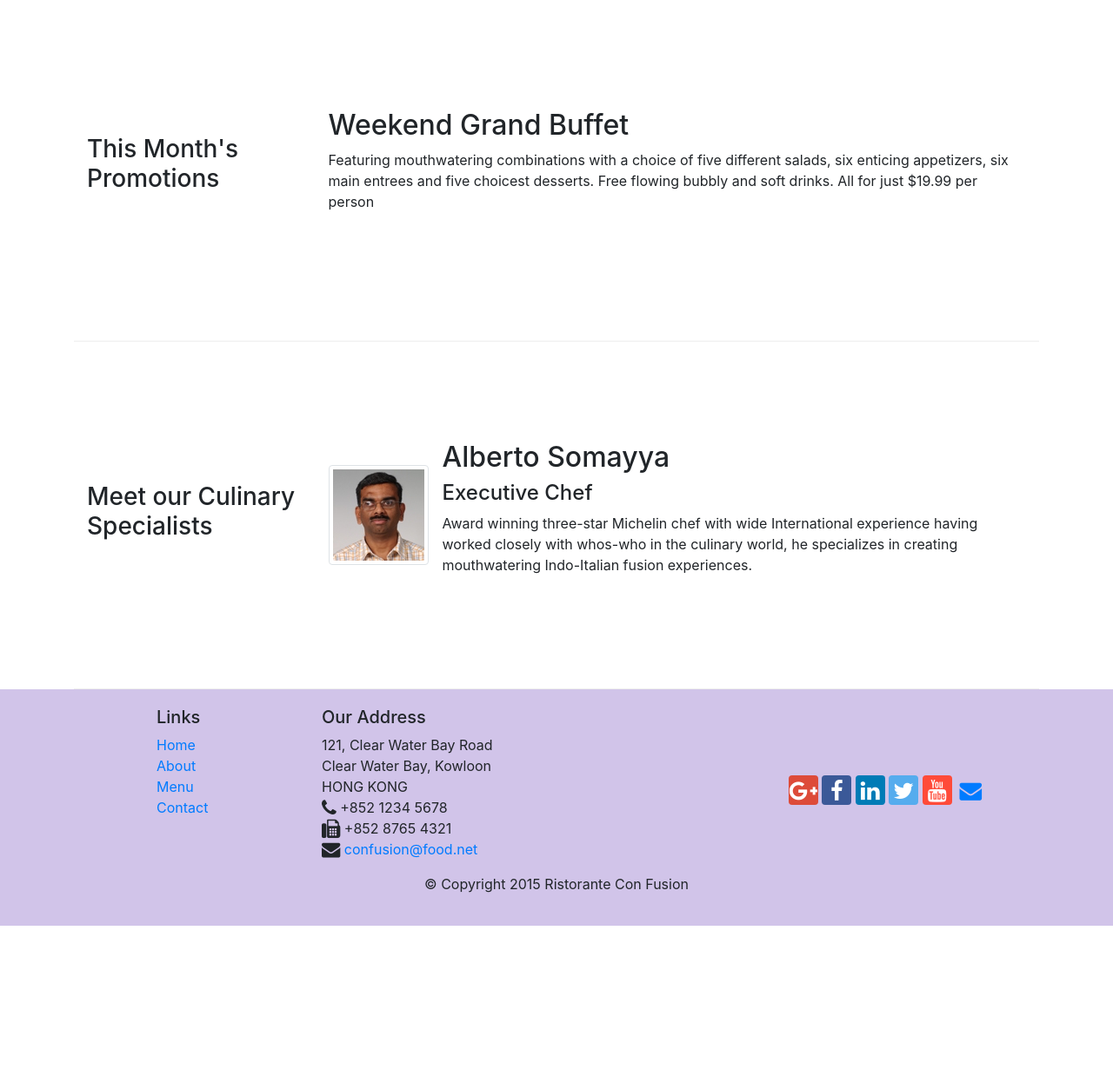
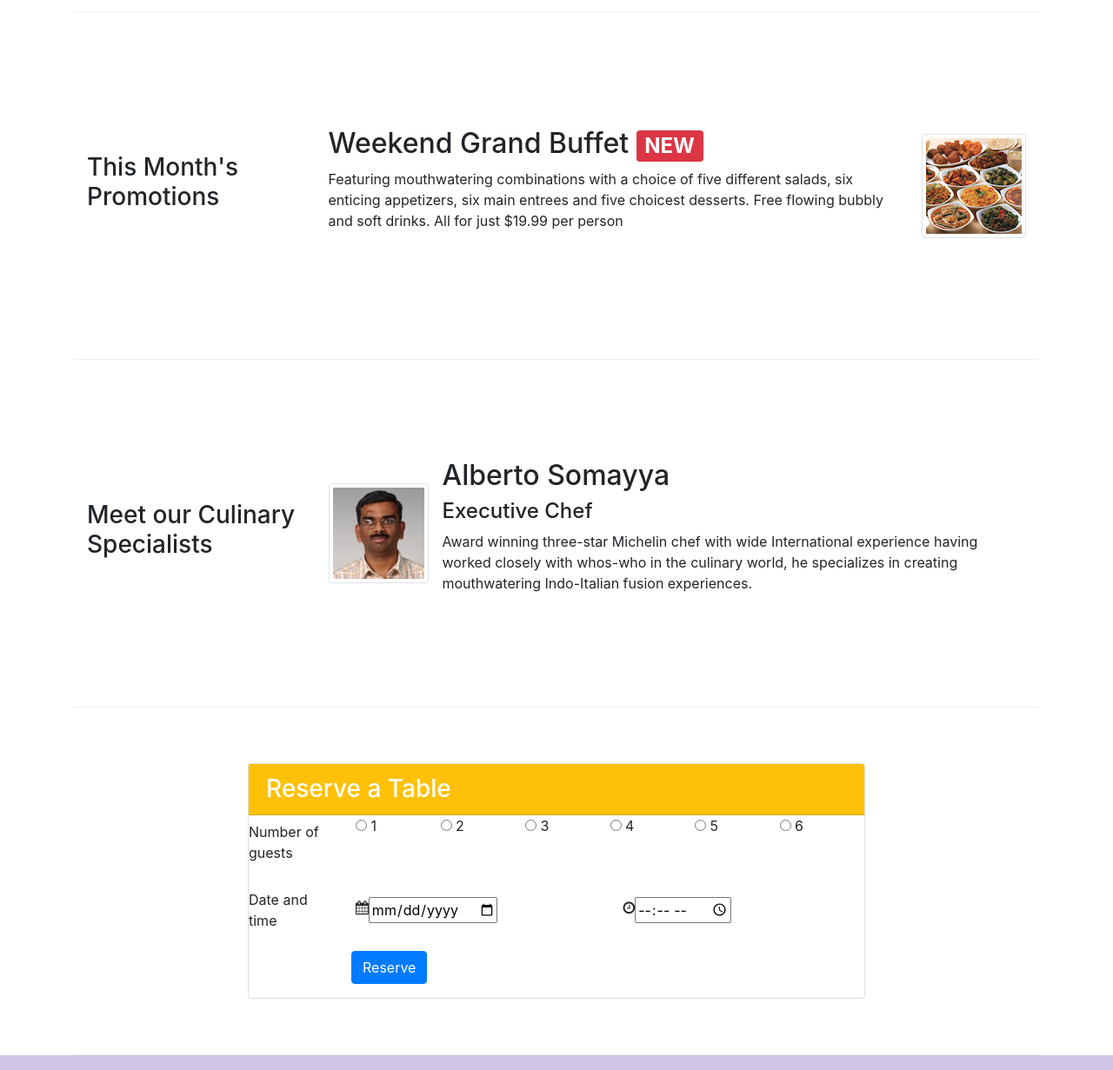
Before and after one commit to joepvdbogaert/bootstrap_test, a website: page index.html in a window 1280 px wide. Shown: the part 720-1951 px from the top of the page at 87% size. Before the commit the page ends 1785 px from the top, so only its background shows below. Drawn offline with nearby package versions, Linux system fonts and the light colour scheme.

Commit message:
Assignment 2

```diff
--- a/index.html
+++ b/index.html
@@ -35,12 +35,15 @@
     <header class="jumbotron">
         <div class="container">
             <div class="row row-header">
-                <div class="col-12 col-sm-8">
+                <div class="col-12 col-sm-6">
                     <h1>Ristorante con Fusion</h1>
                     <p>We take inspiration from the World's best cuisines, and create a unique fusion experience. Our lipsmacking creations will tickle your culinary senses!</p>
                 </div>
-                <div class="col col-sm align-self-center">
+                <div class="col-12 col-sm align-self-center">
                     <img src="img/logo.png" class="img-fluid">
+                </div>
+                <div class="col-12 col-sm align-self-center">
+                        <a href="#Reserve-card" class="btn btn-warning btn-block" type="button">Reserve Table</a>
                 </div>
             </div>
         </div>
@@ -63,14 +66,19 @@
             </div>
         </div>
 
-
         <div class="row row-content align-items-center">
             <div class="col-sm-4 col-md-3">
                 <h3>This Month's Promotions</h3>
             </div>
-            <div class="col-sm col-md">
-                <h2>Weekend Grand Buffet</h2>
-                <p>Featuring mouthwatering combinations with a choice of five different salads, six enticing appetizers, six main entrees and five choicest desserts. Free flowing bubbly and soft drinks. All for just $19.99 per person </p>
+            <div class="col-sm col-md flex-last">
+                <div class="media">
+                    <div class="media-body">
+                        <h2 class="mt-0">Weekend Grand Buffet <span class="badge badge-danger">NEW</span></h2>
+                        <p class="hidden-xs-down">Featuring mouthwatering combinations with a choice of five different salads, six enticing appetizers, six main entrees and five choicest desserts. Free flowing bubbly and soft drinks. All for just $19.99 per person </p>
+                    </div>
+                    <img class="d-flex ml-3 img-thumbnail align-self-center"
+                        src="img/buffet.png" alt="buffet">
+                </div>
             </div>
         </div>
 
@@ -90,7 +98,48 @@
                 </div>
             </div>
         </div>
+
+        <!-- Start Reserve Table Card -->
+        <div class="row row-content align-items-center">
+            <div class="col-12 col-sm-8 offset-sm-2">
+                <div class="card" id="Reserve-card">
+                    <h3 class="card-header bg-warning text-white">Reserve a Table</h3>
+                    <div class="card-block">
+                        <form>
+                            <div class="form-group row">
+                                <label for="numberofguests" class="col-md-2 col-form-label">Number of guests</label>
+                                <div class="col-md-10 row">
+                                    <label class="radio-inline col-2"><input type="radio" name="optradio"> 1 </label>
+                                    <label class="radio-inline col-2"><input type="radio" name="optradio"> 2 </label>
+                                    <label class="radio-inline col-2"><input type="radio" name="optradio"> 3 </label>
+                                    <label class="radio-inline col-2"><input type="radio" name="optradio"> 4 </label>
+                                    <label class="radio-inline col-2"><input type="radio" name="optradio"> 5 </label>
+                                    <label class="radio-inline col-2"><input type="radio" name="optradio"> 6 </label>
+                                </div>
+                            </div>
+                            <div class="form-group row align-items-center">
+                                <label for="datetime" class="col-md-2 col-form-label">Date and time</label>
+                                <div class="input-group col-6 col-md-5">
+                                    <div class="input-group-addon"><i class="fa fa-calendar"></i></div>
+                                    <input type="date" id="date" name="date">
+                                </div>
+                                <div class="input-group col-6 col-md-5">
+                                    <div class="input-group-addon"><i class="fa fa-clock-o"></i></div>
+                                    <input type="time" id="time" name="time">
+                                </div>
+                            </div>
+                            <div class="form-group row align-items-center offset-md-2">
+                                <button type="submit" class="btn btn-primary">Reserve</button>
+                            </div>
+                        </form>
+                    </div>
+                </div>
+            </div>
+        </div>
+        <!-- Start Reserve Table Card -->
+
     </div>
+
 
     <footer class="footer">
         <div class="container">
```
Also changed, not shown: aboutus.html (+1 -1 lines).
